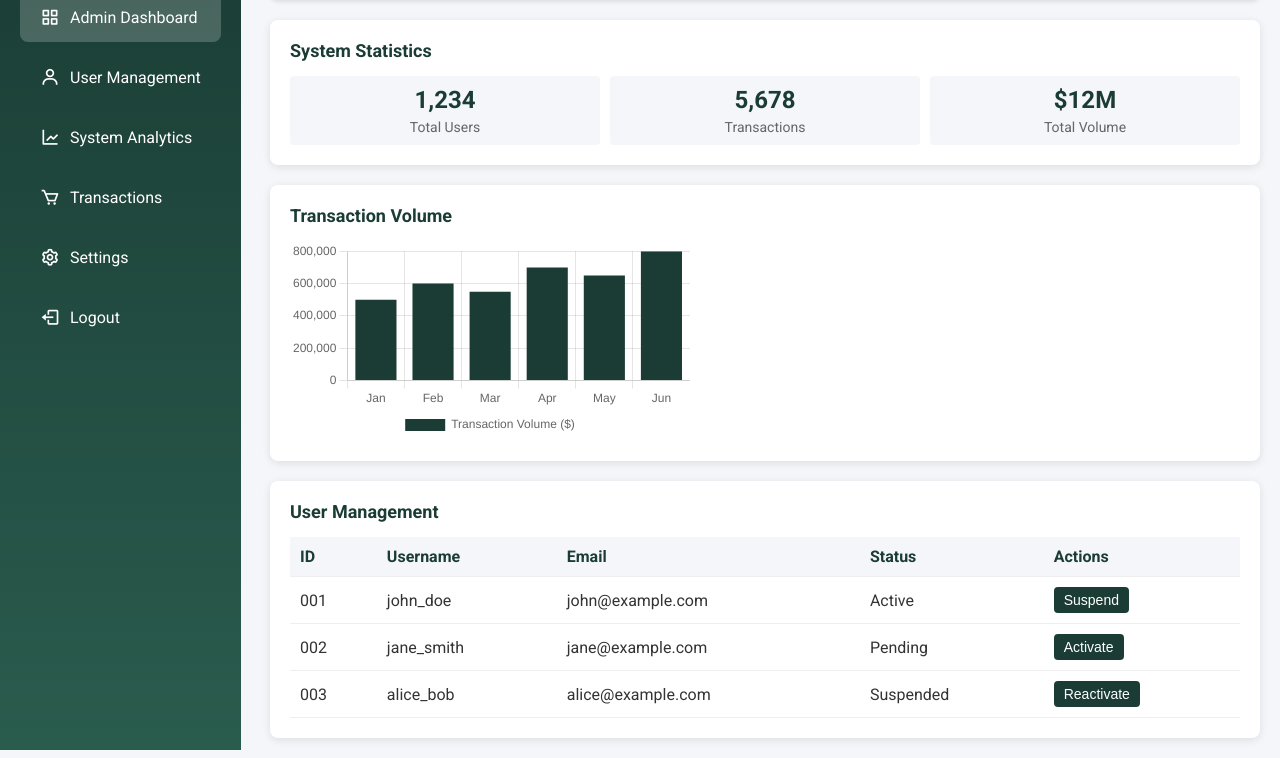
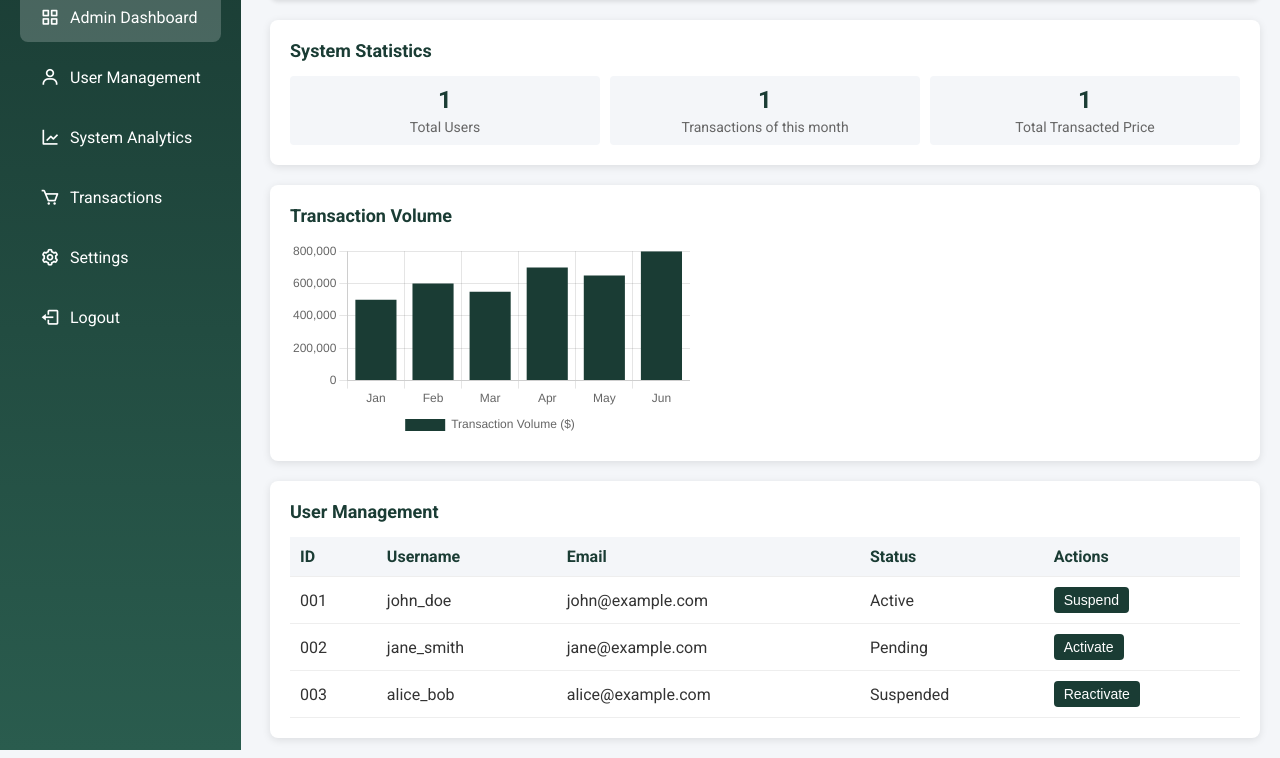
Before and after one commit to ghanteyyy/StockVault, a Django app: template templates/admin/dashboard.html in a window 1280 px wide. Shown: the part 90-848 px from the top of the page. Run offline with Django 5.2, Linux system fonts and the light colour scheme; the template is opened without the code that fills it: most values are stand-ins (such as "Sample title", 1, 10 or a date in 2020); some libraries are stand-ins or nearby versions.

Commit message:
Replaced static data with data from db

```diff
--- a/templates/admin/dashboard.html
+++ b/templates/admin/dashboard.html
@@ -22,16 +22,16 @@
         <h2>System Statistics</h2>
         <div class="stats-grid">
             <div class="stat-item">
-                <h3>1,234</h3>
+                <h3>{{total_users}}</h3>
                 <p>Total Users</p>
             </div>
             <div class="stat-item">
-                <h3>5,678</h3>
-                <p>Transactions</p>
+                <h3>{{total_transactions}}</h3>
+                <p>Transactions of this month</p>
             </div>
             <div class="stat-item">
-                <h3>$12M</h3>
-                <p>Total Volume</p>
+                <h3>{{total_transacted_price}}</h3>
+                <p>Total Transacted Price</p>
             </div>
         </div>
     </div>
```
